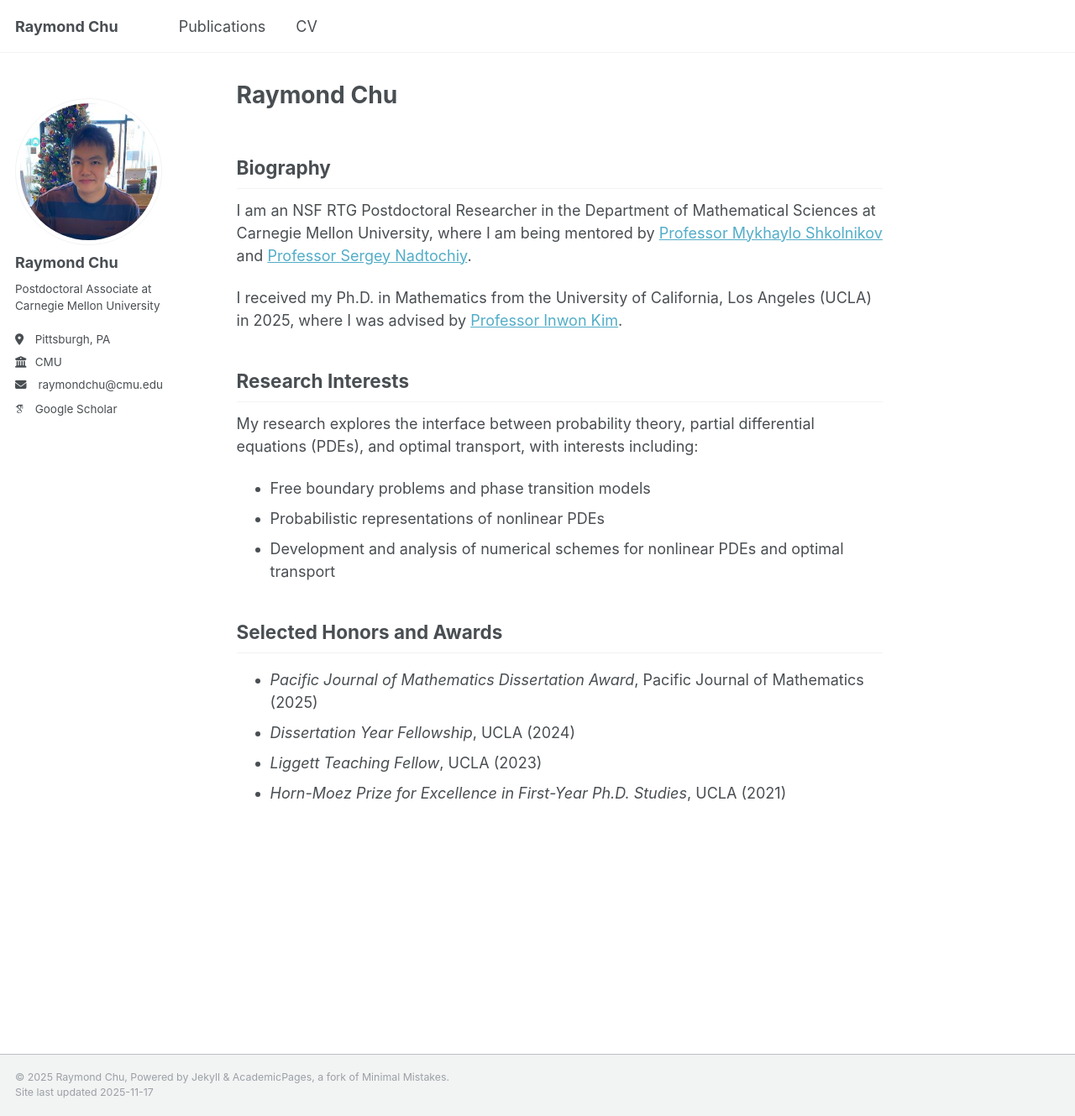
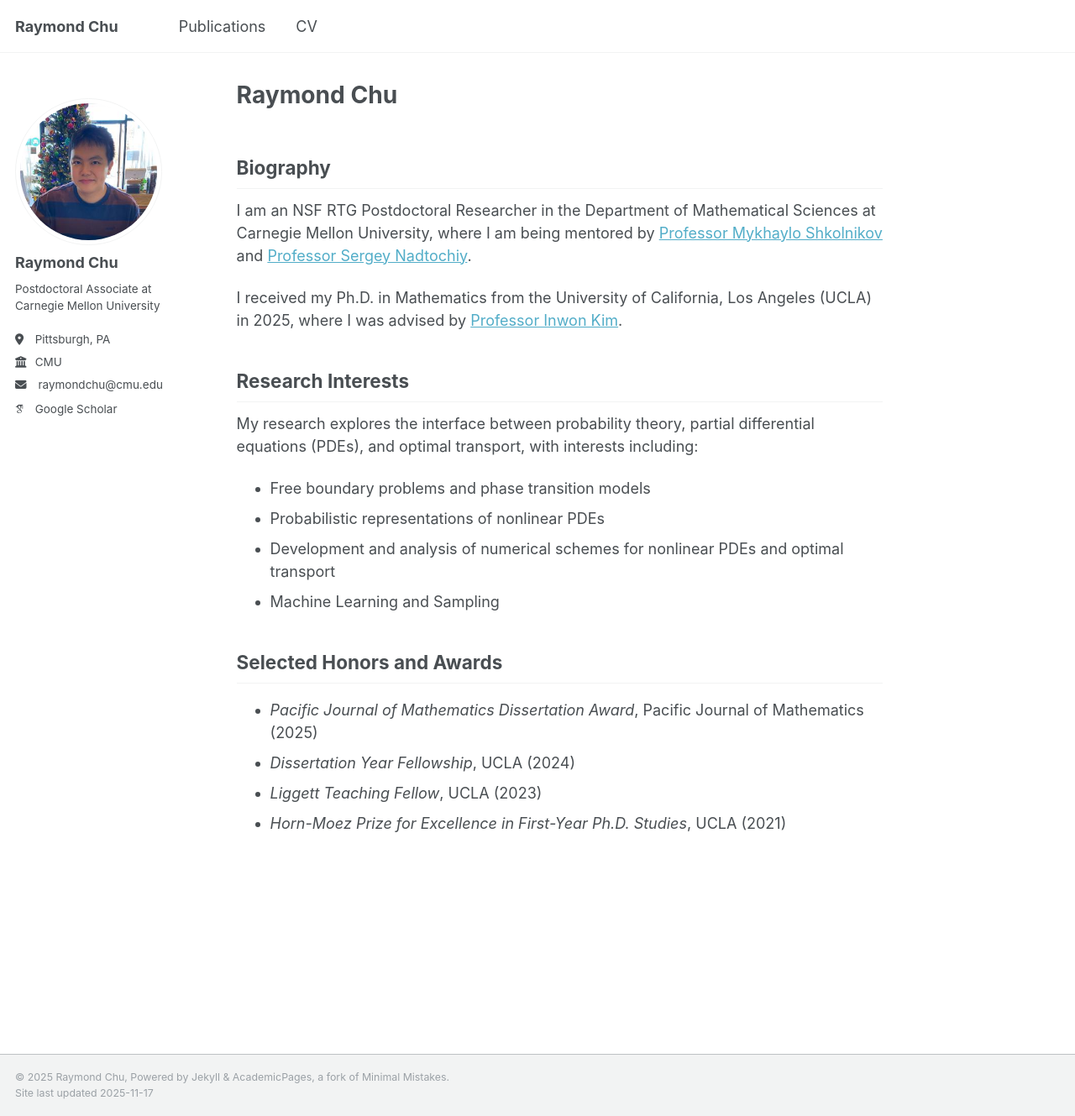
Before and after one commit to rchumath/rchumath.github.io, a Jekyll site: the page built from _pages/about.md, in a window 1280 px wide and 1329 px high. Shown: the whole window at 84% size. Built offline with Jekyll 4.4.1, drawn with Linux system fonts in a browser that asks for light colours; some web fonts are replaced.

Commit message:
Update about.md

```diff
--- a/_pages/about.md
+++ b/_pages/about.md
@@ -18,6 +18,7 @@ My research explores the interface between probability theory, partial different
 - Free boundary problems and phase transition models
 - Probabilistic representations of nonlinear PDEs
 - Development and analysis of numerical schemes for nonlinear PDEs and optimal transport
+- Machine Learning and Sampling
 
 ## Selected Honors and Awards
 
```
